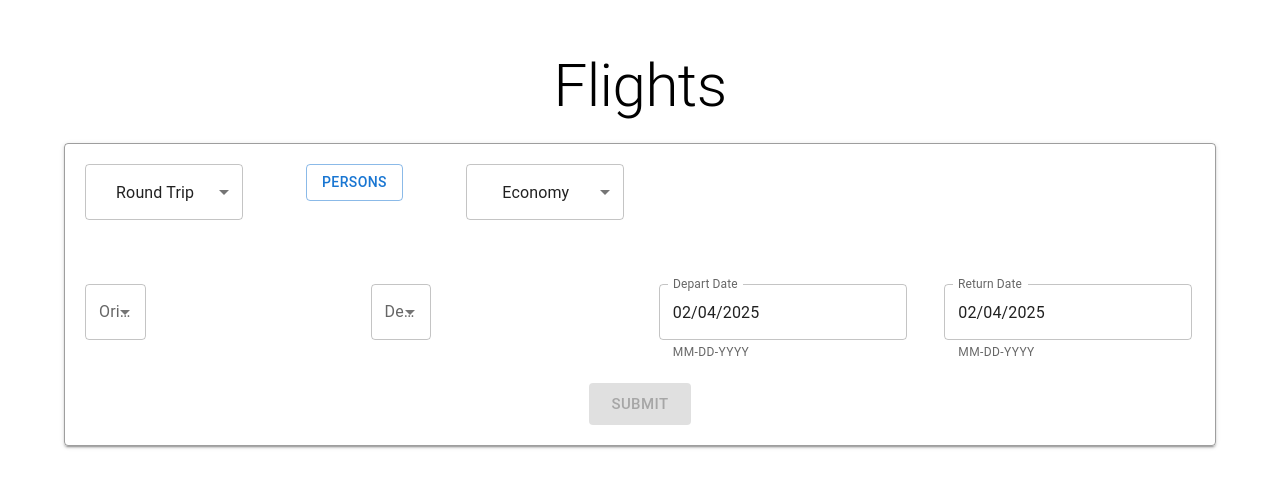
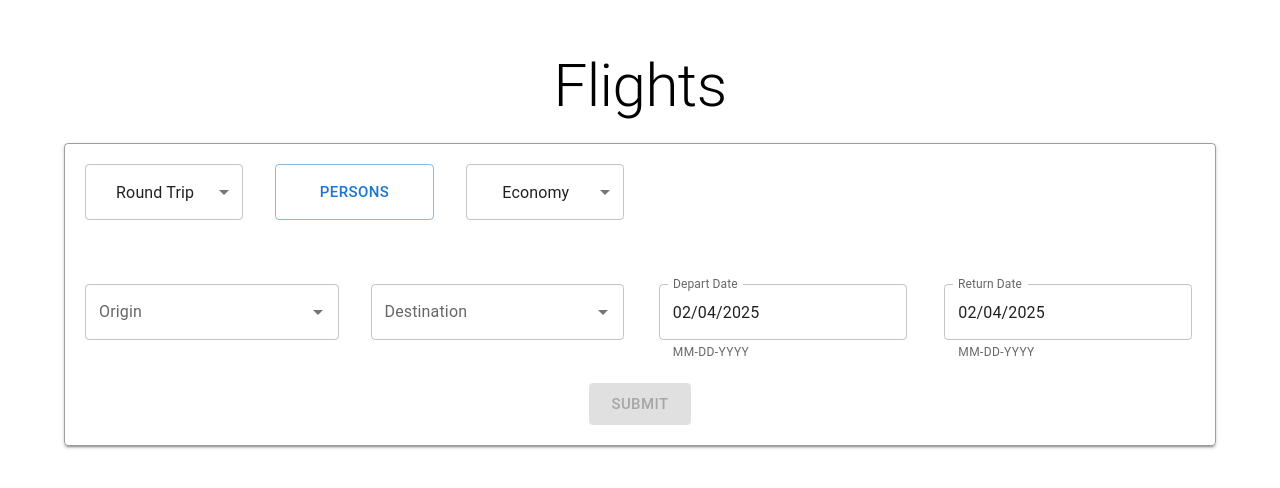
Before and after one commit to skfz/spotter, a React (Create React App) app: page / in a window 1280 px wide. Shown: the top 488 px of the page. Built offline with nearby package versions, Linux system fonts and the light colour scheme; the HTML template or start-up script is replaced by a standard one.

Commit message:
Code refactor

```diff
--- a/src/Components/AirportSearch.js
+++ b/src/Components/AirportSearch.js
@@ -44,7 +44,6 @@ export default function AirportSearch ({ location, setLocation, label }) {
     }, [inputValue])
 
     return <Autocomplete
-            sx={{ width: '24%' }}
             options={options}
             isOptionEqualToValue={(option, value) => option.skyId === value.skyId}
             value={location}
@@ -59,7 +58,7 @@ export default function AirportSearch ({ location, setLocation, label }) {
                 />
             )}
             renderOption={(props, option) => (
-                <Box component="li" {...props} key={option.id} sx={{ display: "flex", alignItems: "center", gap: 1 }}>
+                <Box component="li" {...props} key={option.skyId} sx={{ display: "flex", alignItems: "center", gap: 1 }}>
                     <Typography variant="body1" fontWeight="bold">{option.title}</Typography>
                 </Box>
             )}
--- a/src/Components/PersonsModal.js
+++ b/src/Components/PersonsModal.js
@@ -30,7 +30,7 @@ export default function PersonsModal({ persons, setPersons }) {
     }
 
     return <>
-        <Button aria-describedby={id} variant="outlined" onClick={(e) => setAnchorEl(e.currentTarget)} >Persons</Button>
+        <Button size="large" sx={{ width: '100%', padding: '14px' }} aria-describedby={id} variant="outlined" onClick={(e) => setAnchorEl(e.currentTarget)} >Persons</Button>
         <Popover id={id} open={open} anchorEl={anchorEl} onClose={() => setAnchorEl(null)} anchorOrigin={{
             vertical: 'bottom',
             horizontal: 'left',
@@ -45,7 +45,7 @@ export default function PersonsModal({ persons, setPersons }) {
                             <Typography>{label}</Typography>
                         </Box>
                         <BoxInner>
-                            <CounterButton disabled={persons[type] == min} onClick={() => updateCount(type, -1)}>-</CounterButton>
+                            <CounterButton disabled={persons[type] === min} onClick={() => updateCount(type, -1)}>-</CounterButton>
                             <Typography sx={{ padding: 1 }}>{persons[type]}</Typography>
                             <CounterButton onClick={() => updateCount(type, 1)}>+</CounterButton>
                         </BoxInner>
```
